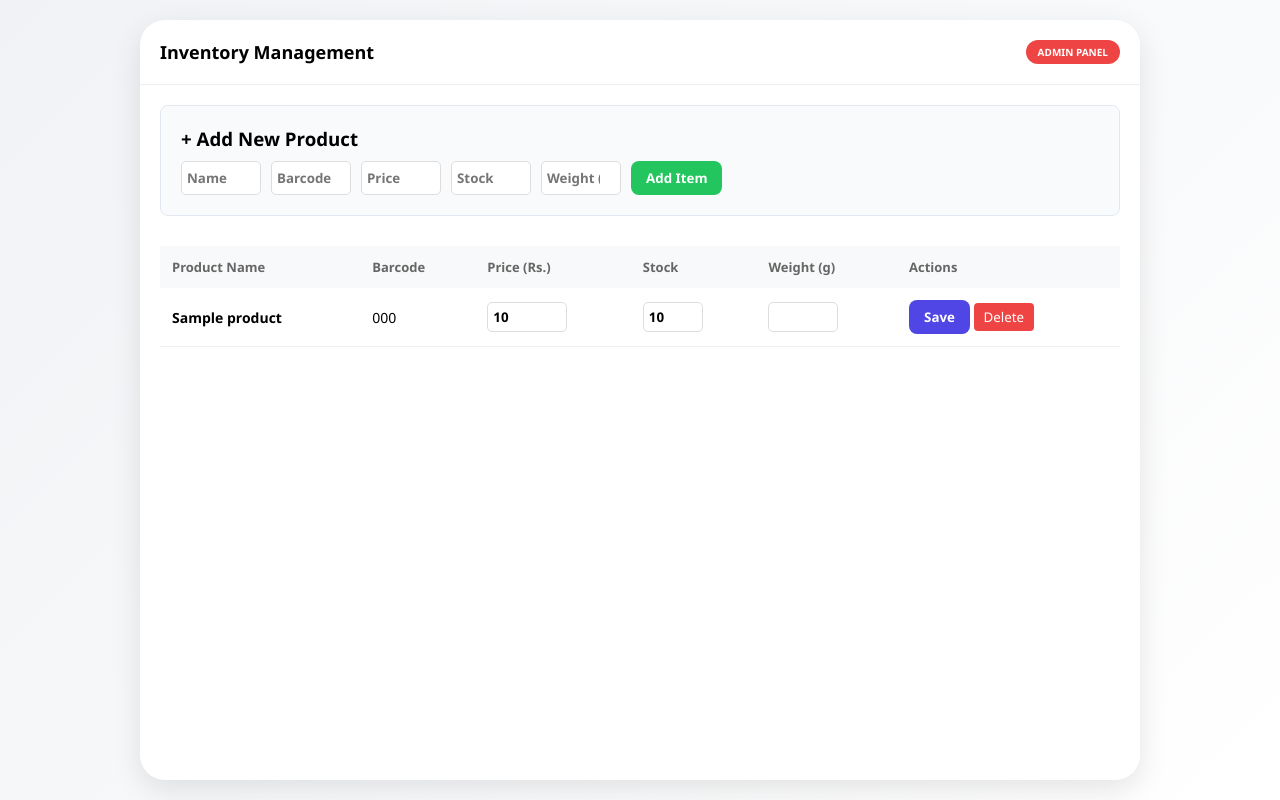
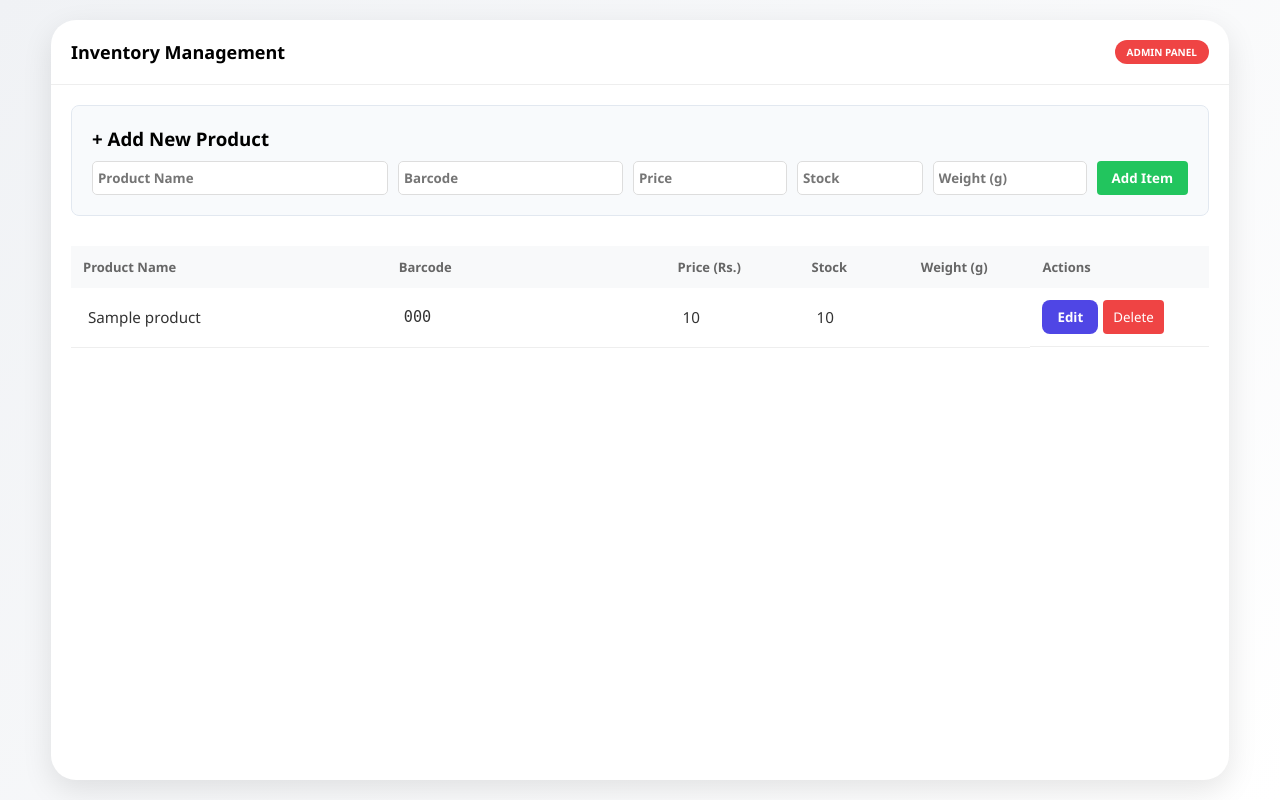
Before and after one commit to Abhyudaya30/FYP, a Flask app: page /admin/inventory in a window 1280 px wide. Run offline with Flask 3, Linux system fonts and the light colour scheme; tables that the repository leaves empty or names only in its code hold one stand-in row (values such as "Sample post").

Commit message:
inventory.html

```diff
--- a/templates/inventory.html
+++ b/templates/inventory.html
@@ -9,10 +9,50 @@
         .form-row { display: flex; gap: 10px; margin-top: 10px; flex-wrap: wrap; }
         .delete-btn { background: #ef4444; color: white; border: none; padding: 5px 10px; border-radius: 4px; cursor: pointer; }
         .delete-btn:hover { background: #dc2626; }
+
+        /* Layout Fixes */
+        .app-shell { max-width: 1200px !important; width: 95%; } /* Increased width for more space */
+
+        .admin-table { width: 100%; border-collapse: collapse; table-layout: auto; }
+
+        /* Column Specific Sizing */
+        .col-name { min-width: 200px; }
+        .col-barcode { min-width: 150px; }
+
+        .admin-table input {
+            width: 100%;
+            box-sizing: border-box;
+            font-size: 0.95rem;
+        }
+
+        .admin-table input:disabled {
+            background: transparent;
+            border: none;
+            color: #333;
+            cursor: default;
+            font-weight: inherit;
+            text-overflow: ellipsis; /* Adds ... if name is still too long */
+            white-space: nowrap;
+            overflow: hidden;
+        }
+
+        .admin-table input:enabled {
+            border: 1px solid #cbd5e1;
+            background: white;
+            padding: 6px;
+            border-radius: 4px;
+        }
+
+        .save-btn { background: #22c55e; color: white; display: none; }
+        .barcode-field { font-family: monospace; color: #475569; }
+        .name-field { font-weight: bold; }
+
+        /* Action buttons alignment */
+        .action-cell { display: flex; gap: 5px; white-space: nowrap; }
     </style>
 </head>
 <body class="app-bg">
-    <div class="app-shell" style="max-width: 1000px;">
+    <div class="app-shell">
         <header class="top-bar">
             <h1 class="top-title">Inventory Management</h1>
             <span class="top-badge" style="background: #ef4444; color: white;">ADMIN PANEL</span>
@@ -22,20 +62,20 @@
             <div class="add-box">
                 <h3>+ Add New Product</h3>
                 <div class="form-row">
-                    <input type="text" id="new-name" placeholder="Name" class="admin-input">
-                    <input type="text" id="new-barcode" placeholder="Barcode" class="admin-input">
-                    <input type="number" id="new-price" placeholder="Price" class="admin-input">
-                    <input type="number" id="new-stock" placeholder="Stock" class="admin-input">
-                    <input type="number" id="new-weight" placeholder="Weight (g)" class="admin-input">
-                    <button class="edit-btn" onclick="addProduct()" style="background: #22c55e;">Add Item</button>
+                    <input type="text" id="new-name" placeholder="Product Name" class="admin-input" style="flex: 2;">
+                    <input type="text" id="new-barcode" placeholder="Barcode" class="admin-input" style="flex: 1.5;">
+                    <input type="number" id="new-price" placeholder="Price" class="admin-input" style="flex: 1;">
+                    <input type="number" id="new-stock" placeholder="Stock" class="admin-input" style="flex: 0.8;">
+                    <input type="number" id="new-weight" placeholder="Weight (g)" class="admin-input" style="flex: 1;">
+                    <button class="edit-btn" onclick="addProduct()" style="background: #22c55e; color: white; border:none; padding: 8px 15px; border-radius: 4px; cursor:pointer;">Add Item</button>
                 </div>
             </div>
 
             <table class="admin-table">
                 <thead>
                     <tr>
-                        <th>Product Name</th>
-                        <th>Barcode</th>
+                        <th class="col-name">Product Name</th>
+                        <th class="col-barcode">Barcode</th>
                         <th>Price (Rs.)</th>
                         <th>Stock</th>
                         <th>Weight (g)</th>
@@ -45,13 +85,14 @@
                 <tbody>
                     {% for p in products %}
                     <tr id="row-{{ p.product_id }}">
-                        <td><strong>{{ p.name }}</strong></td>
-                        <td><code>{{ p.barcode }}</code></td>
-                        <td><input type="number" id="price-{{ p.product_id }}" value="{{ p.unit_price }}" class="admin-input" style="width: 80px;"></td>
-                        <td><input type="number" id="stock-{{ p.product_id }}" value="{{ p.stock_quantity }}" class="admin-input" style="width: 60px;"></td>
-                        <td><input type="number" id="weight-{{ p.product_id }}" value="{{ p.weight }}" class="admin-input" style="width: 70px;"></td>
-                        <td>
-                            <button class="edit-btn" onclick="saveChange('{{ p.product_id }}')">Save</button>
+                        <td><input type="text" id="name-{{ p.product_id }}" value="{{ p.name }}" class="admin-input name-field" disabled></td>
+                        <td><input type="text" id="barcode-{{ p.product_id }}" value="{{ p.barcode }}" class="admin-input barcode-field" disabled></td>
+                        <td><input type="number" id="price-{{ p.product_id }}" value="{{ p.unit_price }}" class="admin-input" style="width: 85px;" disabled></td>
+                        <td><input type="number" id="stock-{{ p.product_id }}" value="{{ p.stock_quantity }}" class="admin-input" style="width: 65px;" disabled></td>
+                        <td><input type="number" id="weight-{{ p.product_id }}" value="{{ p.weight }}" class="admin-input" style="width: 75px;" disabled></td>
+                        <td class="action-cell">
+                            <button class="edit-btn" id="edit-btn-{{ p.product_id }}" onclick="enableEdit('{{ p.product_id }}')">Edit</button>
+                            <button class="edit-btn save-btn" id="save-btn-{{ p.product_id }}" onclick="saveChange('{{ p.product_id }}')">Save</button>
                             <button class="delete-btn" onclick="deleteProduct('{{ p.product_id }}')">Delete</button>
                         </td>
                     </tr>
@@ -62,17 +103,43 @@
     </div>
 
     <script>
+        function enableEdit(id) {
+            document.getElementById(`name-${id}`).disabled = false;
+            document.getElementById(`barcode-${id}`).disabled = false;
+            document.getElementById(`price-${id}`).disabled = false;
+            document.getElementById(`stock-${id}`).disabled = false;
+            document.getElementById(`weight-${id}`).disabled = false;
+
+            document.getElementById(`edit-btn-${id}`).style.display = 'none';
+            document.getElementById(`save-btn-${id}`).style.display = 'inline-block';
+        }
+
         async function saveChange(id) {
+            const name = document.getElementById(`name-${id}`).value;
+            const barcode = document.getElementById(`barcode-${id}`).value;
             const price = document.getElementById(`price-${id}`).value;
             const stock = document.getElementById(`stock-${id}`).value;
             const weight = document.getElementById(`weight-${id}`).value;
 
+            if(!name || !barcode) return alert("Fields cannot be empty!");
+
             const response = await fetch('/api/update_product', {
                 method: 'POST',
                 headers: {'Content-Type': 'application/json'},
-                body: JSON.stringify({ id, price, stock, weight })
+                body: JSON.stringify({ id, name, barcode, price, stock, weight })
             });
-            if (response.ok) alert("Updated!");
+
+            if (response.ok) {
+                document.getElementById(`name-${id}`).disabled = true;
+                document.getElementById(`barcode-${id}`).disabled = true;
+                document.getElementById(`price-${id}`).disabled = true;
+                document.getElementById(`stock-${id}`).disabled = true;
+                document.getElementById(`weight-${id}`).disabled = true;
+
+                document.getElementById(`edit-btn-${id}`).style.display = 'inline-block';
+                document.getElementById(`save-btn-${id}`).style.display = 'none';
+                alert("Updated!");
+            }
         }
 
         async function addProduct() {
@@ -81,6 +148,8 @@
             const price = document.getElementById('new-price').value;
             const stock = document.getElementById('new-stock').value;
             const weight = document.getElementById('new-weight').value;
+
+            if(!name || !barcode) return alert("Name and Barcode required!");
 
             const response = await fetch('/api/add_product', {
                 method: 'POST',
@@ -91,7 +160,7 @@
         }
 
         async function deleteProduct(id) {
-            if (confirm("Are you sure you want to remove this item?")) {
+            if (confirm("Delete this product?")) {
                 const response = await fetch(`/api/delete_product/${id}`, { method: 'DELETE' });
                 if (response.ok) document.getElementById(`row-${id}`).remove();
             }
```
